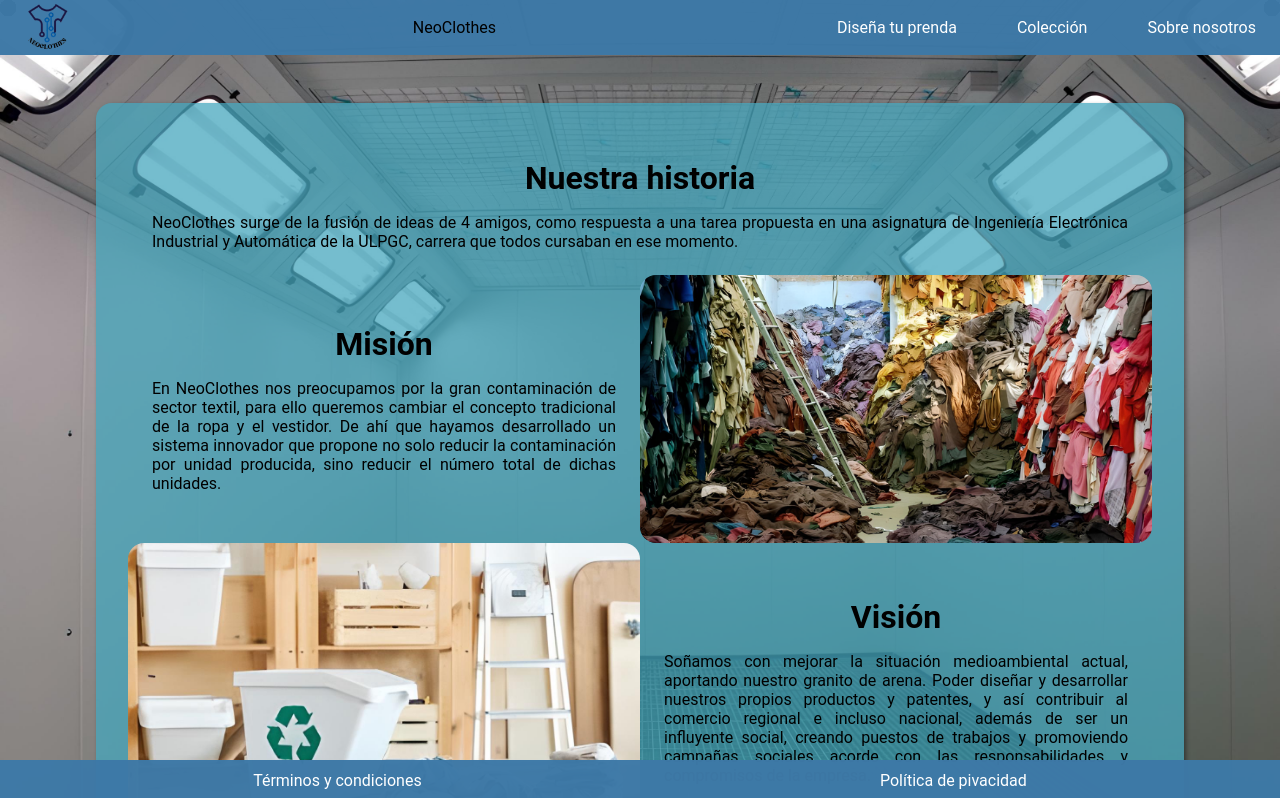
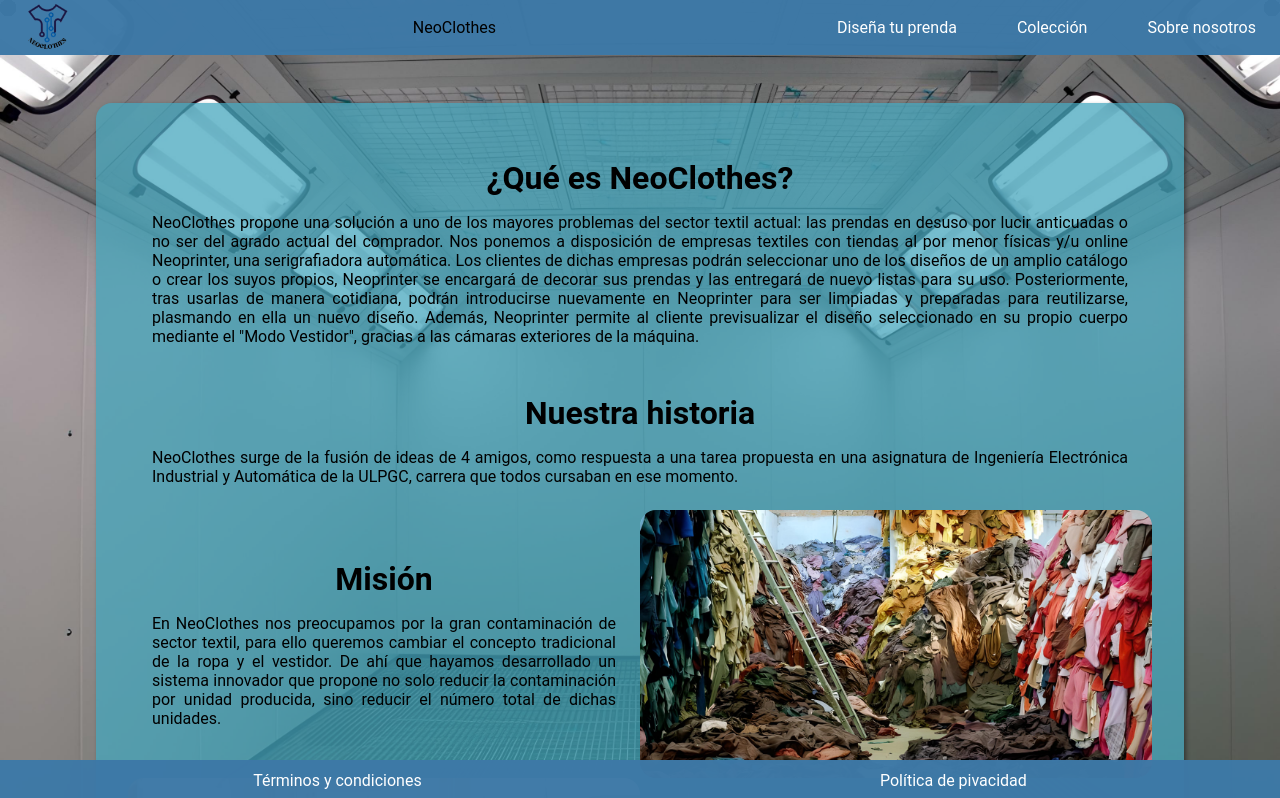
Before and after one commit to JordanJTY/Neoclothes, an Angular app: page /about-us in a window 1280 px wide. Shown: the top 798 px of the page. Built offline with nearby package versions, Linux system fonts and the light colour scheme.

Commit message:
About-us updated

```diff
--- a/src/app/page/about-us/about-us.component.html
+++ b/src/app/page/about-us/about-us.component.html
@@ -1,4 +1,16 @@
 <div class="about-us">
+  <div class="content">
+    <h1> ¿Qué es NeoClothes?</h1>
+    <p>NeoClothes propone una solución a uno de los mayores problemas del sector textil actual: las prendas en desuso
+      por lucir anticuadas o no ser del agrado actual del comprador. Nos ponemos a disposición de empresas textiles con
+      tiendas al por menor físicas y/u online Neoprinter, una serigrafiadora automática. Los clientes de dichas empresas
+      podrán seleccionar uno de los diseños de un amplio catálogo o crear los suyos propios, Neoprinter se encargará de
+      decorar sus prendas y las entregará de nuevo listas para su uso. Posteriormente, tras usarlas de manera cotidiana,
+      podrán introducirse nuevamente en Neoprinter para ser limpiadas y preparadas para reutilizarse, plasmando en ella
+      un nuevo diseño. Además, Neoprinter permite al cliente previsualizar el diseño seleccionado en su propio cuerpo
+      mediante el "Modo Vestidor", gracias a las cámaras exteriores de la máquina.
+    </p>
+  </div>
   <div class="content">
     <h1>Nuestra historia</h1>
     <p>NeoClothes surge de la fusión de ideas de 4 amigos, como respuesta a una tarea propuesta en una
```
